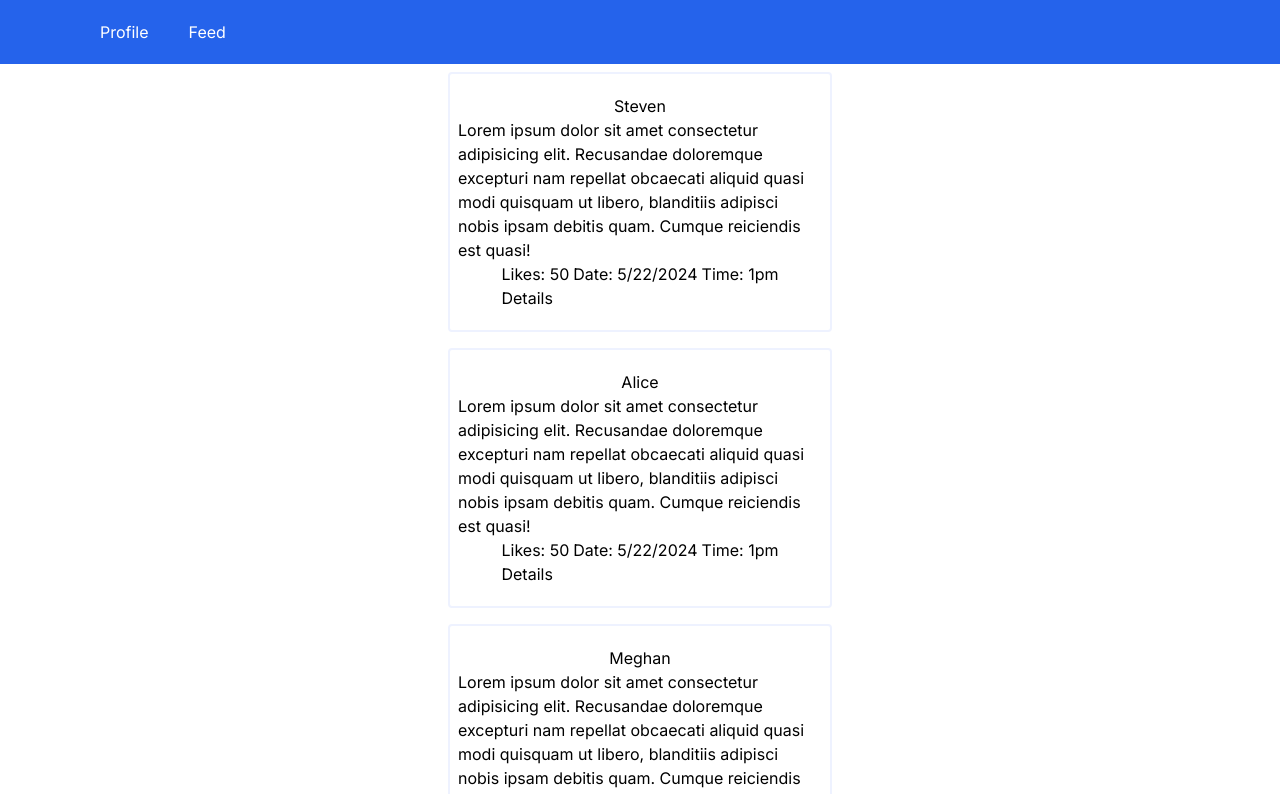
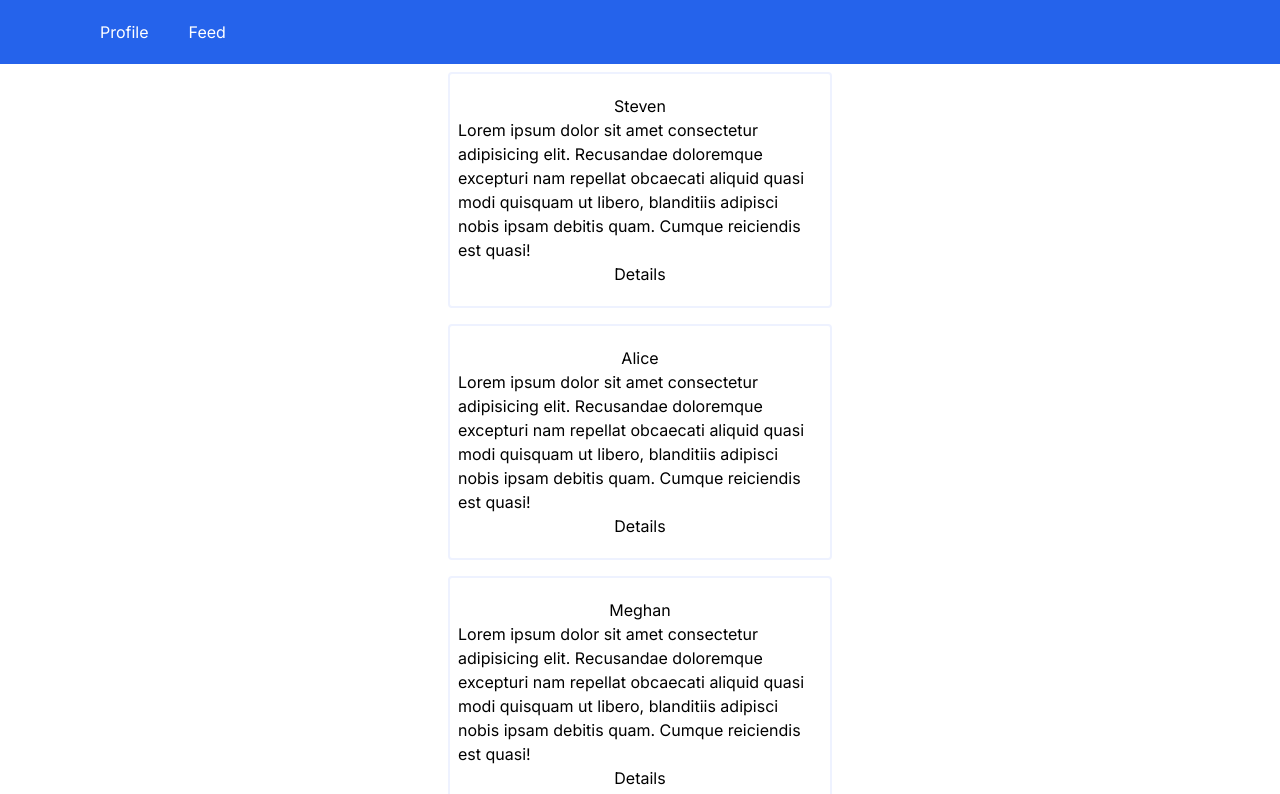
Before and after one commit to VanceMcGrady/vance-mcgrady-ti, a Next.js app: page /feed in a window 1280 px wide. Shown: the top 794 px of the page. Built offline with nearby package versions, Linux system fonts and the light colour scheme.

Commit message:
basic toggle functionality for Detail view

```diff
--- a/app/ui_components/FeedCard.tsx
+++ b/app/ui_components/FeedCard.tsx
@@ -1,21 +1,33 @@
+"use client";
+
 import React from "react";
 import { Post } from "../mock_data/data";
 
 type FeedCardProps = { post: Post; key: number };
 
 export default function FeedCard({ post, key }: FeedCardProps) {
+  const [detialView, setDetailView] = React.useState(false);
+
   return (
     <>
       <div className="flex flex-col w-full max-w-96 justify-center items-center my-2 px-2 py-5 border-2 border-indigo-50 rounded">
         <h4>{post.user}</h4>
         <p>{post.text}</p>
         <div>
-          <div className="flex flex-row font-size-small gap-x-1">
-            <p>Likes: {post.likes}</p>
-            <p>Date: {post.date}</p>
-            <p>Time: {post.time}</p>
-          </div>
-          <button>Details</button>
+          {detialView && (
+            <div className="flex flex-row font-size-small gap-x-1">
+              <p>Likes: {post.likes}</p>
+              <p>Date: {post.date}</p>
+              <p>Time: {post.time}</p>
+            </div>
+          )}
+          <button
+            onClick={(e) => {
+              setDetailView(!detialView);
+            }}
+          >
+            Details
+          </button>
         </div>
       </div>
     </>
```
